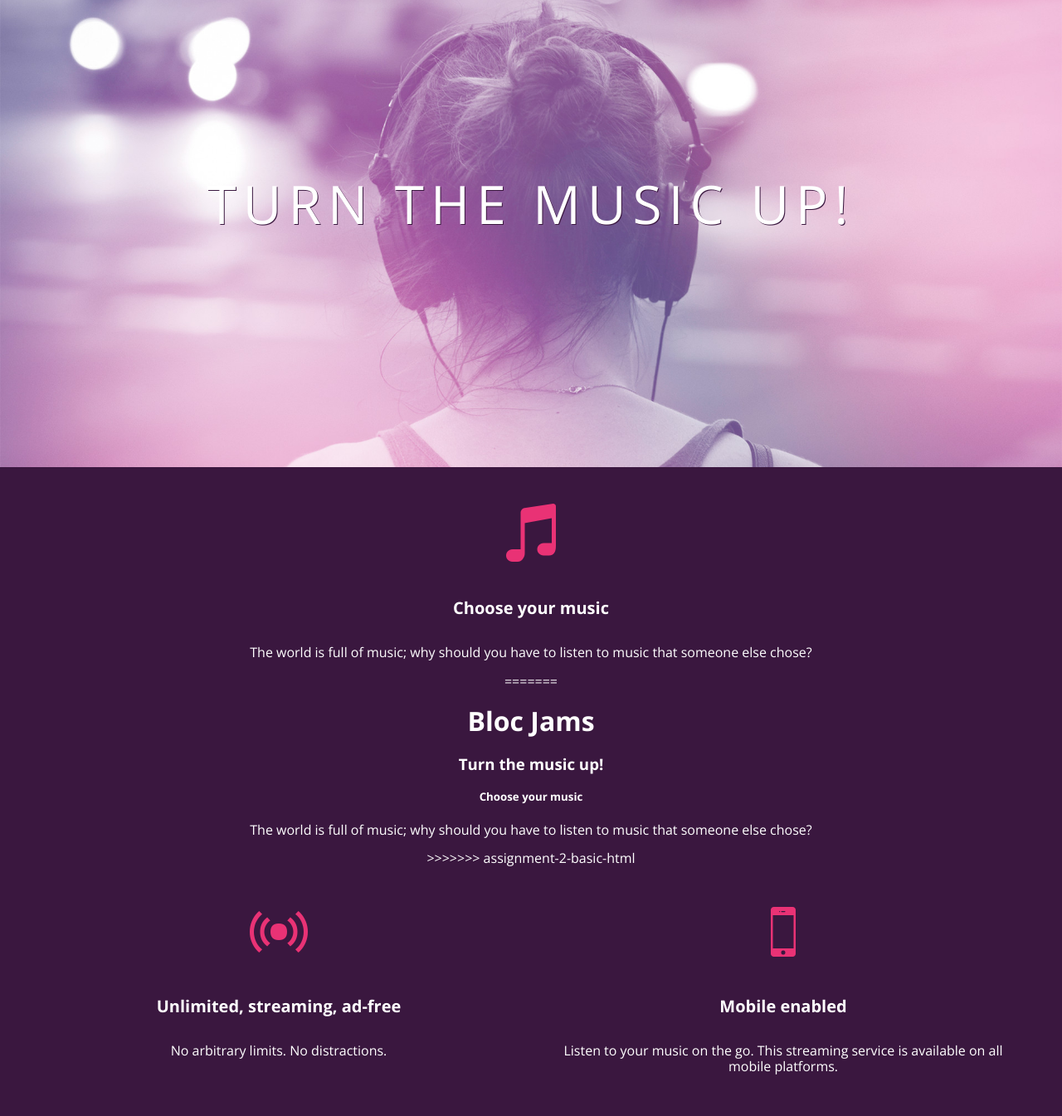
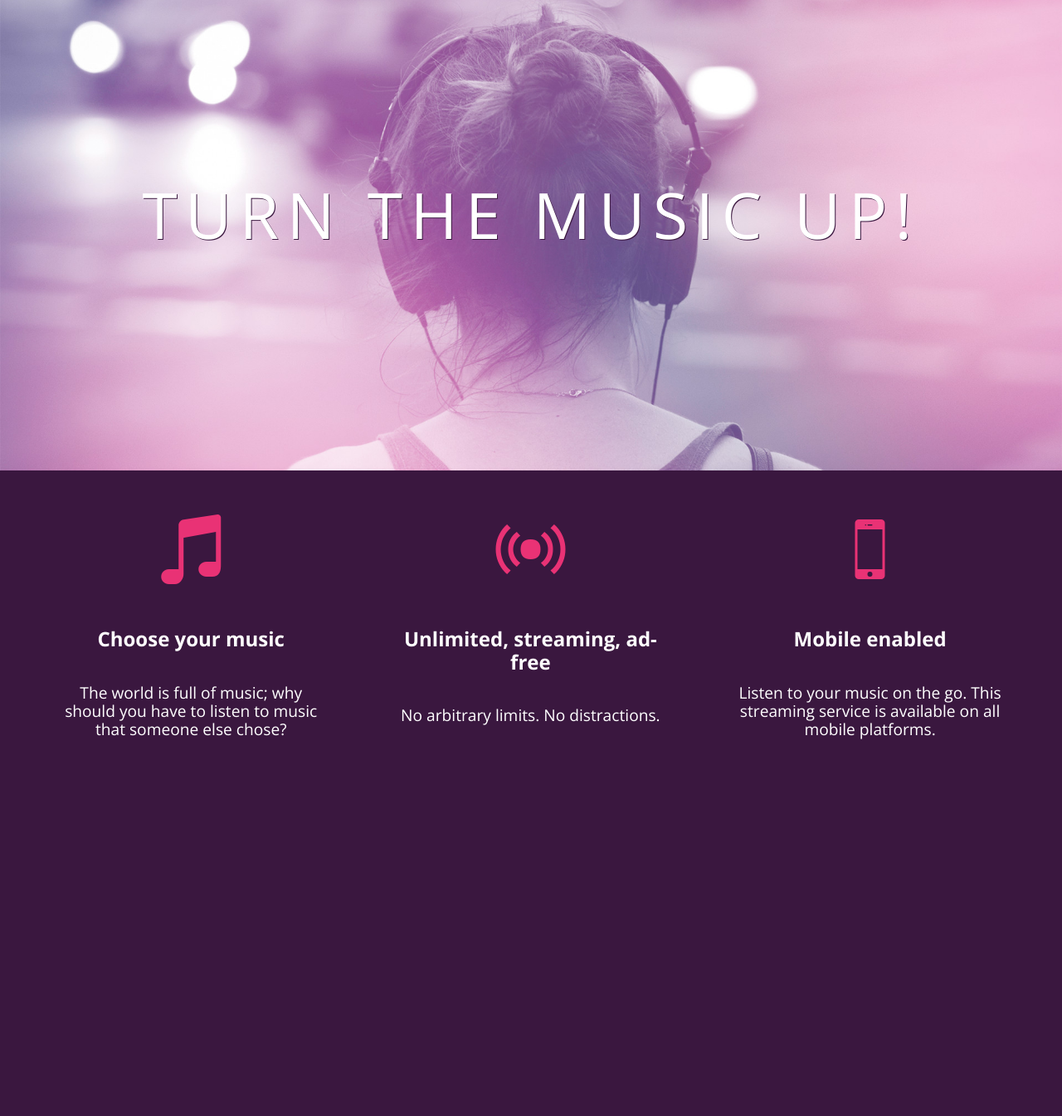
Before and after one commit to sarabilmeswd2017/bloc-jams, a plain HTML site: page index.html in a window 1280 px wide. Shown: the part 131-1476 px from the top of the page at 83% size. After the commit the page ends 1079 px from the top, so only its background shows below. Drawn offline with nearby package versions, Linux system fonts and the light colour scheme.

Commit message:
Checkpoint-4-responsive:completed

```diff
--- a/index.html
+++ b/index.html
@@ -2,49 +2,41 @@
 <html>
 <head>
 <title>Bloc-Jams</title>
-<link rel="stylesheet" type="text/css" href="http://fonts.googleapis.com/css?family=Open+Sans:400,800,600,700,300">
- <link rel="stylesheet" type="text/css" href="http://code.ionicframework.com/ionicons/2.0.1/css/ionicons.min.css">
+    <meta name="viewport" content="width=device-width, initial-scale=1">
+     <link href="https://fonts.googleapis.com/css?family=Open+Sans" rel="stylesheet">
+    <link rel="stylesheet" type="text/css" href="http://fonts.googleapis.com/css?family=Open+Sans:400,800,600,700,300">
+     <link rel="stylesheet" type="text/css" href="http://code.ionicframework.com/ionicons/2.0.1/css/ionicons.min.css">
     <link rel="stylesheet" type="text/css" href="styles/normalize.css">
     <link rel="stylesheet" type="text/css" href="styles/main.css">
-    <link href="https://fonts.googleapis.com/css?family=Open+Sans" rel="stylesheet">
+    <link rel="stylesheet" type="text/css" href="styles/landing.css">
+
 </head>
 <body class="landing">
 <nav class="navbar">
 <img src="assets/images/bloc_jams_logo.png" alt="bloc jams logo" class="logo">
 </nav><!--nav bar-->
+
 <section class="hero-content">
     <h1 class="hero-title">Turn the music up!</h1>
 </section><!--hero content-->
-<section class="selling-points">
-      <div class="point">
+<section class="selling-points container">
+      <div class="point column third">
           <span class="ion-music-note"></span>
          <h5 class="point-title">Choose your music</h5>
          <p class="point-description">The world is full of music; why should you have to listen to music that someone else chose?</p>
-=======
-<nav>
-
-</nav><!--nav bar-->
-<section>
-    <h1>Bloc Jams</h1>
-    <h3>Turn the music up!</h3>
-</section><!--hero content-->
-<section>
-      <div>
-         <h5>Choose your music</h5>
-         <p>The world is full of music; why should you have to listen to music that someone else chose?</p>
->>>>>>> assignment-2-basic-html
       </div>
-      <div class="point">
+      <div class="point column third">
           <span class="ion-radio-waves"></span>
          <h5 class="point-title">Unlimited, streaming, ad-free</h5>
          <p class="point-description">No arbitrary limits. No distractions.</p>
       </div>
-      <div class="point">
+      <div class="point column third">
           <span class="ion-iphone"></span>
          <h5 class="point-title">Mobile enabled</h5>
           <p class="point-description">Listen to your music on the go. This streaming service is available on all mobile platforms.</p>
       </div>
 </section><!--selling points-->
+
 </body>
 
 
--- /dev/null
+++ b/styles/landing.css
@@ -0,0 +1,49 @@
+body.landing {
+     background-color: rgb(58,23,63);
+ }
+
+ .hero-content {
+     position: relative;
+     min-height: 600px;
+     background-image: url(../assets/images/bloc_jams_bg.jpg);
+     background-repeat: no-repeat;
+     background-position: center center;
+     background-size: cover;
+ }
+
+ .hero-content .hero-title {
+     position: absolute;
+     top: 40%;
+     -webkit-transform: translateY(-50%);
+     -moz-transform: translateY(-50%);
+     transform: translateY(-50%);
+     width: 100%;
+     text-align: center;
+     font-size: 4rem;
+     font-weight: 300;
+     text-transform: uppercase;
+     letter-spacing: 0.5rem;
+     text-shadow: 1px 1px 0px rgb(58,23,63);
+ }
+
+ .selling-points {
+     position: relative;
+
+     }
+
+ .point {
+    position: relative;
+    padding: 2rem;
+     text-align: center;
+ }
+
+ .point .point-title {
+     font-size: 1.25rem;
+ }
+
+ .ion-music-note,
+ .ion-radio-waves,
+ .ion-iphone {
+     color: rgb(233,50,117);
+     font-size: 5rem;
+ }
--- a/styles/main.css
+++ b/styles/main.css
@@ -1,3 +1,9 @@
+*, *::before, *::after {
+     -moz-box-sizing: border-box;
+     -webkit-box-sizing: border-box;
+     box-sizing: border-box;
+ }
+
 html{height:100%;
 font-size:100%;}
 
@@ -5,7 +11,7 @@
 color:white;
 min-height:100%;}
 
-body.landing{background-color:rgb(58,23,63);}
+
 
  .navbar {
      padding: 0.5rem;
@@ -17,55 +23,31 @@
      left: 2rem;
  }
 
-.hero-content{
-    position:relative;
-    min-height:600px;
-    background-image:url(../assets/images/bloc_jams_bg.jpg);
-    background-repeat: no-repeat;
-     background-position: center center;
-     background-size: cover;
-}
-
-.hero-content .hero-title{
-    position: absolute;
-     top: 40%;
-     -webkit-transform: translateY(-50%);
-     -moz-transform: translateY(-50%);
-     -ms-transform: translateY(-50%);
-     transform: translateY(-50%);
-     width: 100%;
-     text-align: center;
-     font-size: 4rem;
-     font-weight: 300;
-     text-transform: uppercase;
-     letter-spacing: 0.5rem;
-     text-shadow: 1px 1px 0px rgb(58,23,63);
-}
-
-.selling-points {
-     position: relative;
-     display: table;
-     width: 100%;
-     -webkit-box-sizing: border-box;
-     -moz-box-sizing: border-box;
-     box-sizing: border-box;
-}
-
-.point {
-     display: table-cell;
-     position: relative;
-     width: 33.3%;
-     padding: 2rem;
-     text-align: center;
+.container {
+     margin: 0 auto;
+     max-width: 64rem;
  }
 
-.point .point-title {
-     font-size: 1.25rem;
+ /* Medium and small screens (640px) */
+ @media (min-width: 640px) {
+     html{font-size:112%;}
+
+       .column {
+         float: left;
+         padding-left: 1rem;
+         padding-right: 1rem;
+     }
+       .column.full { width: 100%; }
+     .column.two-thirds { width: 66.7%; }
+     .column.half { width: 50%; }
+     .column.third { width: 33.3%; }
+     .column.fourth { width: 25%; }
+     .column.flow-opposite { float: right; }
  }
 
-.ion-music-note,
-.ion-radio-waves,
-.ion-iphone {
-     color: rgb(233,50,117);
-     font-size: 5rem;
+
+
+ /* Large screens (1024px) */
+ @media (min-width: 1024px) {
+   html{font-size:120%;}
  }
```
